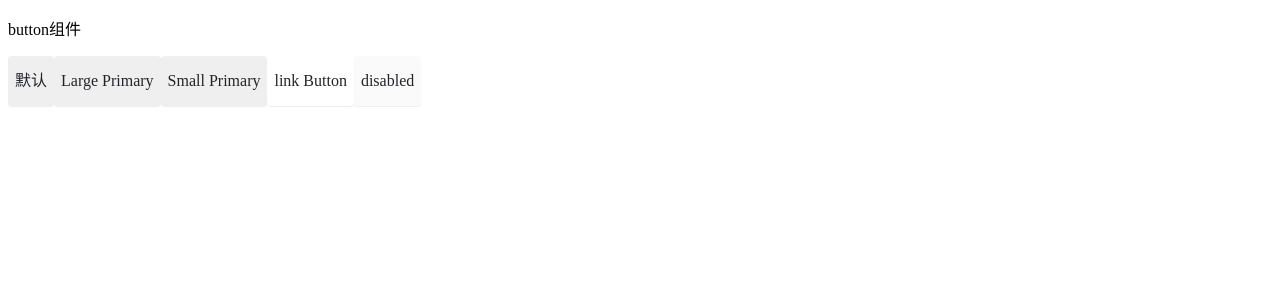
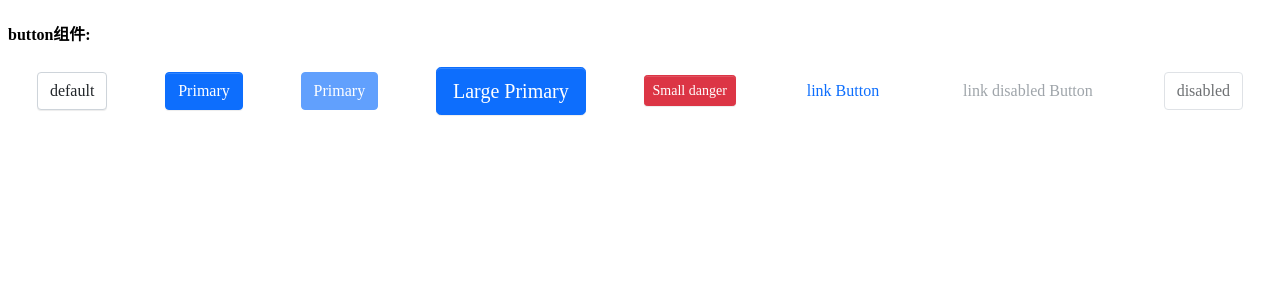
Before and after one commit to pengyuman/grain-full, a React (Create React App) app: page / in a window 1280 px wide. Shown: the top 300 px of the page. Built offline with nearby package versions, Linux system fonts and the light colour scheme.

Commit message:
chore:button组件编写

```diff
--- a/src/App.tsx
+++ b/src/App.tsx
@@ -4,13 +4,17 @@
 function App() {
     return (
         <div className="App">
-            {/* button组件 */}
-            <p>button组件</p>
-            <Button>默认</Button>
+          <h4>button组件:</h4>
+          <div className="flex">
+            <Button btnType={ButtonType.Default}>default</Button>
+            <Button btnType={ButtonType.Primary}>Primary</Button>
+            <Button btnType={ButtonType.Primary} disabled>Primary</Button>
             <Button btnType={ButtonType.Primary} size={ButtonSize.Large}>Large Primary</Button>
-            <Button btnType={ButtonType.Primary} size={ButtonSize.Small}>Small Primary</Button>
+            <Button btnType={ButtonType.Danger} size={ButtonSize.Small}>Small danger</Button>
             <Button btnType={ButtonType.Link} href="http://www.baidu.com">link Button</Button>
+            <Button btnType={ButtonType.Link} href="http://www.baidu.com" disabled>link disabled Button</Button>
             <Button disabled>disabled</Button>
+          </div>
         </div>
     );
 }
--- a/src/components/Button/button.tsx
+++ b/src/components/Button/button.tsx
@@ -22,8 +22,10 @@
     children?: React.ReactNode;
     href?: string;
 }
-
-const Button: React.FC<BaseButtonProps> = (props) => {
+type NativeButtonProps = BaseButtonProps & React.ButtonHTMLAttributes<HTMLElement>
+type AnchorButtonProps = BaseButtonProps & React.AnchorHTMLAttributes<HTMLElement>
+export type ButtonProps = Partial<NativeButtonProps & AnchorButtonProps>
+const Button: React.FC<ButtonProps> = (props) => {
     const {
         btnType,
         disabled,
--- a/src/components/_style.scss
+++ b/src/components/_style.scss
@@ -9,10 +9,54 @@
     vertical-align: middle;
     background-image: none;
     border: $btn-border-width solid transparent;
-    padding: $btn-padding-x $btn-padding-y;
-    font-size: $btn-font-size;
-    border-radius: $border-radius;
+    @include button-size($btn-padding-y,$btn-padding-x,$btn-font-size,$border-radius);
     box-shadow: $btn-box-shadow;
     cursor: pointer;
     transition: $btn-transition;
+    &.disabled,
+    &[disabled] {
+      cursor: not-allowed;
+      opacity: $btn-disabled-opacity;
+      box-shadow:none;
+      > * {
+        pointer-events: none;
+      }
+    }
 }
+
+.btn-lg {
+  @include button-size($btn-padding-y-lg,$btn-padding-x-lg,$btn-font-size-lg,$border-radius-lg);
+}
+.btn-sm {
+  @include button-size($btn-padding-y-sm,$btn-padding-x-sm,$btn-font-size-sm,$border-radius-sm);
+
+}
+.btn-primary {
+  @include button-style($primary,$primary,$white);
+}
+.btn-danger {
+  @include button-style($danger,$danger,$white);
+}
+.btn-default {
+  @include button-style($white,$gray-400,$body-color,$white,$primary,$primary);
+}
+.btn-link {
+  font-weight: $font-weight-normal;
+  color:$btn-link-color;
+  text-decoration: $link-decoration;
+  box-shadow: none;
+  &:hover {
+    color:$btn-link-hover-color;
+    text-decoration: $link-hover-decoration;
+  }
+  &:focus,
+  &.focus {
+    text-decoration: $link-hover-decoration;
+    box-shadow: none;
+  }
+  &:disabled,
+  &.disabled {
+    color: $btn-link-disabled-color;
+    pointer-events: none;
+  }
+}
--- /dev/null
+++ b/src/styles/_mixin.scss
@@ -0,0 +1,35 @@
+@mixin button-size($padding-y, $padding-x, $font-size, $border-radius) {
+  padding: $padding-y $padding-x;
+  font-size: $font-size;
+  border-radius: $border-radius;
+}
+
+@mixin button-style(
+  $background,
+  $border,
+  $color,
+  $hover-background: lighten($background,7.5%),
+  $hover-border: lighten($border,10%),
+  $hover-color: $color
+){
+  color: $color;
+  background: $background;
+  border-color: $border;
+  &:hover {
+    color: $hover-color;
+    background: $hover-background;
+    border-color: $hover-border;
+  }
+  &:focus,
+  &.focus {
+    color: $hover-color;
+    background: $hover-background;
+    border-color: $hover-border;
+  }
+  &:disabled,
+  &.disabled {
+    color: $color;
+    background: $background;
+    border-color: $border;
+  }
+}
--- a/src/styles/_variables.scss
+++ b/src/styles/_variables.scss
@@ -297,3 +297,11 @@
 $progress-border-radius: $border-radius !default;
 $progress-bar-color: $white !default;
 $progress-bar-transition: width .6s ease !default;
+
+// margin-right
+.flex {
+  display: flex;
+  flex-flow: row wrap;
+  justify-content: space-around;
+  align-items: center;
+}
--- a/src/styles/index.scss
+++ b/src/styles/index.scss
@@ -1,3 +1,4 @@
 @import 'variables';
 @import 'reboot';
-@import '../components/style'
+@import 'mixin';
+@import '../components/style';
```
